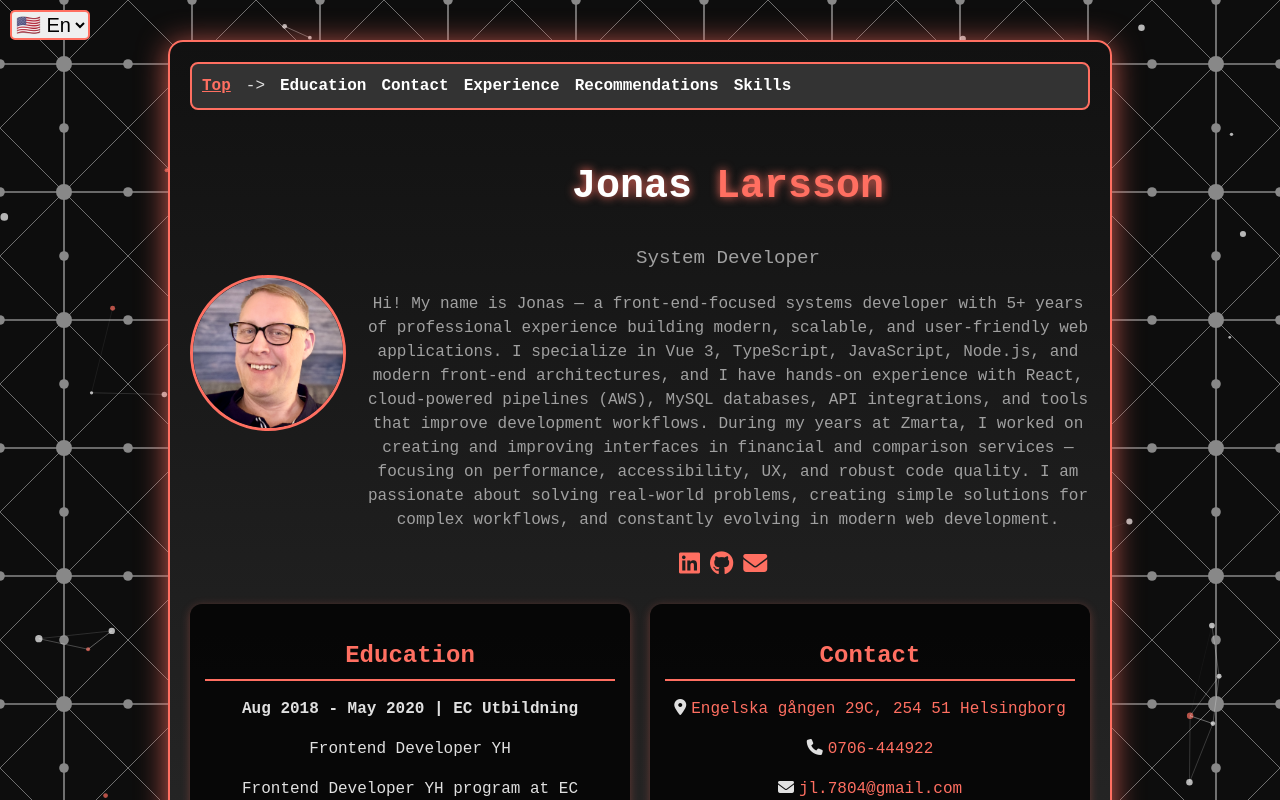
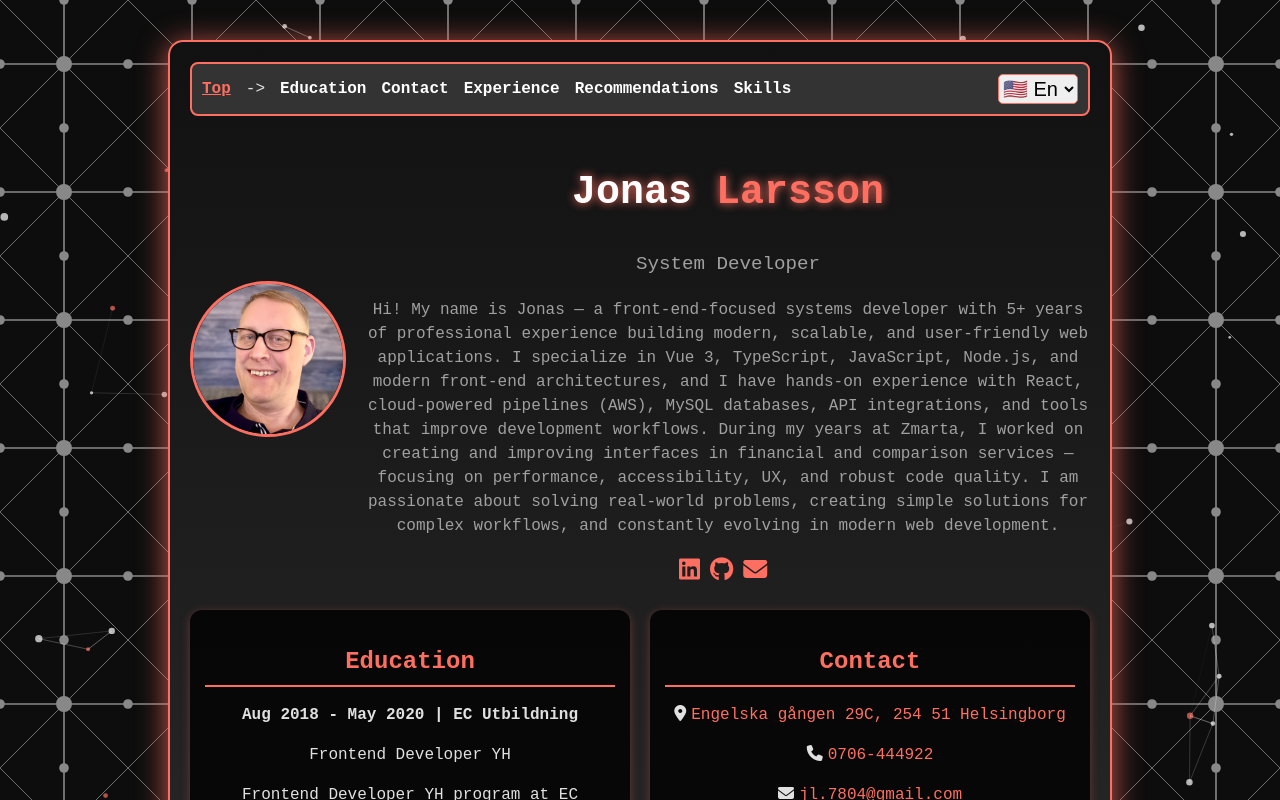
Before and after one commit to JonasLarsson78/cv_v2, a Vue app: page / in a window 1280 px wide. Shown: the top 800 px of the page. Built offline with nearby package versions, Linux system fonts and the light colour scheme.

Commit message:
move lang selector to menu

```diff
--- a/src/components/CV.vue
+++ b/src/components/CV.vue
@@ -1,7 +1,6 @@
 <template>
   <Error v-if="error" :error="error" />
   <div v-else-if="content && content?.header" class="cv-container">
-    <Lang />
 
     <Menu :sections="content?.sections || []" />
     <Header :content="content" />
@@ -25,7 +24,6 @@ import Skills from './Skills.vue'
 import Error from './Error.vue'
 import Menu from './Menu.vue'
 import Footer from './Footer.vue'
-import Lang from './LangSelector.vue'
 
 import contentDataEn from '../data/cv-content.json'
 import contentDataSe from '../data/cv-content-se.json'
--- a/src/components/LangSelector.vue
+++ b/src/components/LangSelector.vue
@@ -29,15 +29,15 @@ const changeLang = (e: Event) => {
 
 <style style lang="scss" scoped>
 .lang {
-  position: absolute;
-  top: 10px;
-  left: 10px;
+  position: relative;
+  top: 0px;
+  left: 0px;
 
   select {
     width: 80px;
     height: 30px;
     font-size: 20px;
-    border: 2px solid var(--fancy-color);
+    border: 1px solid var(--fancy-color);
     border-radius: 5px;
   }
 }
--- a/src/components/Menu.vue
+++ b/src/components/Menu.vue
@@ -18,7 +18,9 @@
           >{{ section.title }}
         </a>
       </li>
+
     </ul>
+    <Lang />
   </nav>
   <p v-else>No sections available</p>
 </template>
@@ -26,6 +28,8 @@
 <script setup lang="ts">
 import { ref, onMounted, onUnmounted } from 'vue'
 import type { PropType } from 'vue'
+import Lang from './LangSelector.vue'
+
 
 const props = defineProps({
   sections: {
@@ -61,6 +65,9 @@ onMounted(() => {
   margin-bottom: 20px;
   border: 2px solid var(--fancy-color);
   z-index: 10;
+  display: flex;
+  align-items: center;
+  justify-content: space-between;
 
   ul {
     display: flex;
--- a/src/data/cv-content-se.json
+++ b/src/data/cv-content-se.json
@@ -19,7 +19,7 @@
     ]
   },
   "footer": {
-    "copyright": "© {{year}} Jonas Larsson. Alla rättigheter förbehållna.",
+    "copyright": "cv_v2 V2.0 © {{year}} Jonas Larsson. Alla rättigheter förbehållna.",
     "text": "Skapad med ❤️ och Vue 3 + TypeScript + Vite",
     "cv": {
       "text": "Cv på",
--- a/src/data/cv-content.json
+++ b/src/data/cv-content.json
@@ -19,7 +19,7 @@
     ]
   },
   "footer": {
-    "copyright": "© {{year}} Jonas Larsson. All rights reserved.",
+    "copyright": "cv_v2 V2.0 © {{year}} Jonas Larsson. All rights reserved.",
     "text": "Made with ❤️ using Vue 3 + TypeScript + Vite",
     "cv": {
       "text": "Cv on",
```
